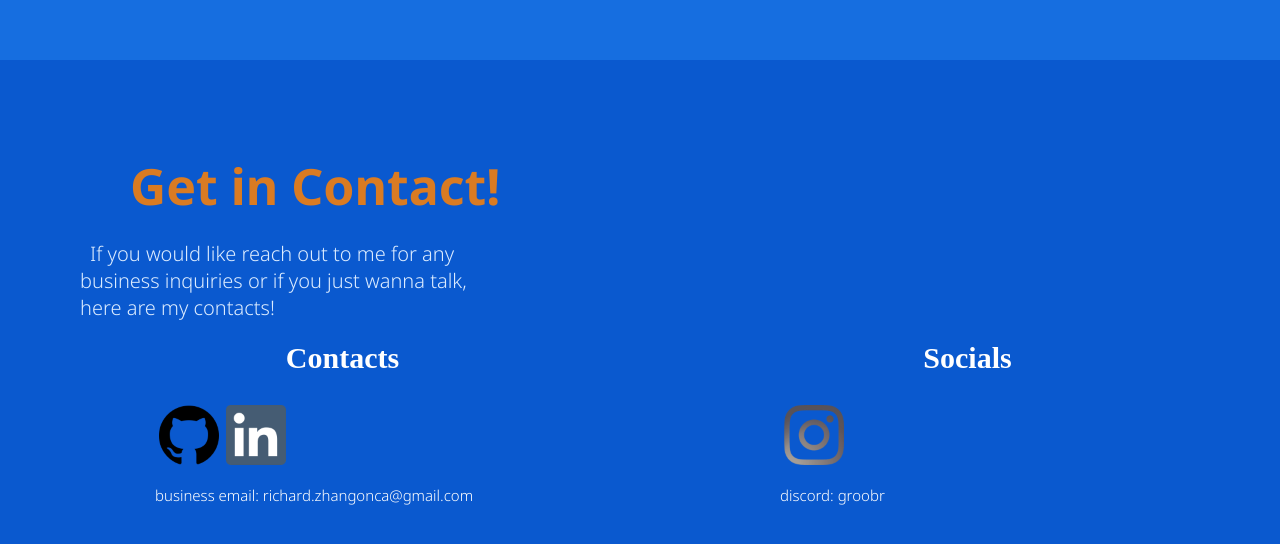
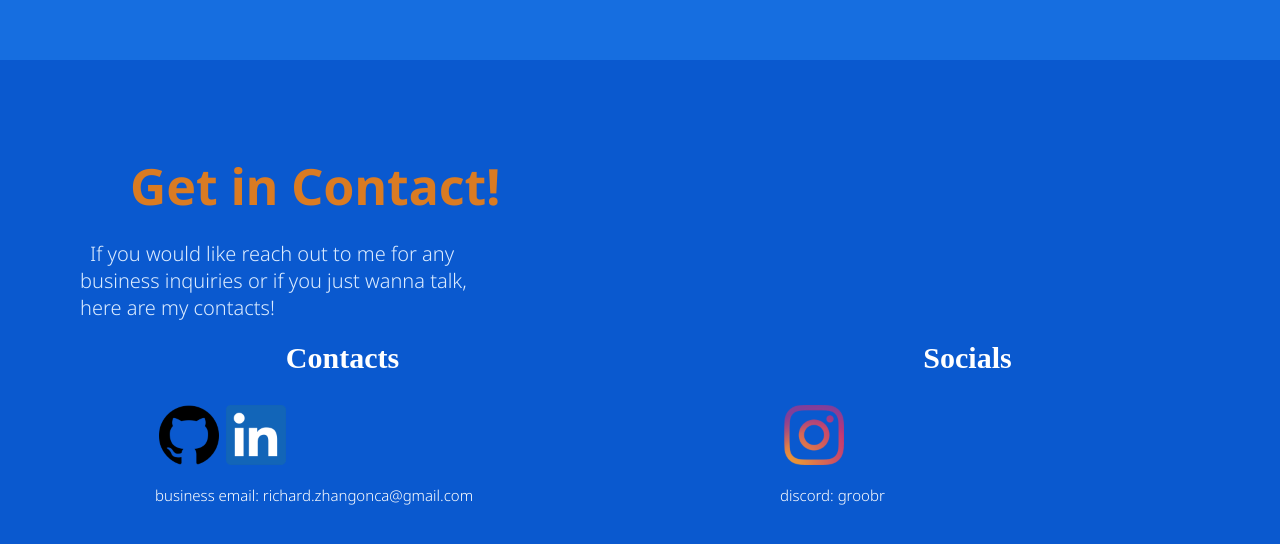
Before and after one commit to groobob/Portfolio-Website, a React (Vite) app: page / in a window 1280 px wide. Shown: the part 5301-5845 px from the top of the page. Built offline with nearby package versions, Linux system fonts and the light colour scheme; a web font is replaced by a local one.

Commit message:
More data

```diff
--- a/src/index.css
+++ b/src/index.css
@@ -204,7 +204,7 @@ body {
 }
 
 .contacts--icons {
-  filter: grayscale(75%);
+  filter: grayscale(10%);
   margin-inline: 1%;
 }
 
--- a/src/projectsData.jsx
+++ b/src/projectsData.jsx
@@ -4,42 +4,42 @@ export default [
         type: "game",
         img: "game/nature-sentinel.png",
         description: "A turn & grid based strategy game made on my own time, featuring art, animations, and coding all done by me. This was my first time working with complex algorithms, especially the A* pathfinding algorithm.",
-        url: "",
+        url: "https://groober.itch.io/nature-sentinel",
     },
     {
         id: "2",
         type: "art",
         img: "art/opportunities.png",
         description: "A small project I did for the purpose of studying the anatomy of hands, this piece is to convey the wonders of life through oppourtunity represented by all the hands. I learned a lot from this one",
-        url: "",
+        url: "https://i.imgur.com/Y4HVDpa.jpg",
     },
     {
         id: "3",
         type: "game",
         img: "game/anger-management.png",
         description: "A simulator physics game that was made for the YRHacks 2022 hackathon, done in less than 24 hours with a group. Working on this one was very tough, it required a lot of good communication and planning.",
-        url: "",
+        url: "https://groober.itch.io/anger-management",
     },
     {
         id: "4",
         type: "website",
         img: "website/tpt-cards.png",
         description: "A website made to show off stats of modern Tetris players who play TETR.IO, information is fetched directly from the TETR.IO API. This website was originally intended to be a little bit of react practice.",
-        url: "",
+        url: "https://github.com/groobob/TPT-PlayerCards",
     },
     {
         id: "5",
         type: "art",
-        img: "art/picnic-girl.png",
+        img: "art/picnic.png",
         description: "A study based off of a real photo done to really practice and improve my own art skills, I am pretty happy with how this one turned out! But of course, there is much to improve",
-        url: "",
+        url: "https://i.imgur.com/BXiejKb.png",
     },
     {
         id: "6",
         type: "website",
         img: "website/personal-portfolio.png",
         description: "The website you're on right now! This website is by far my largest acomplishment when it comes to React and web development, hope you like it here!",
-        url: "",
+        url: "https://github.com/groobob/Portfolio-Website",
     },
 
 ]
```
Also changed, not shown: 1 other file (tests, documents, lock files or other folders).
